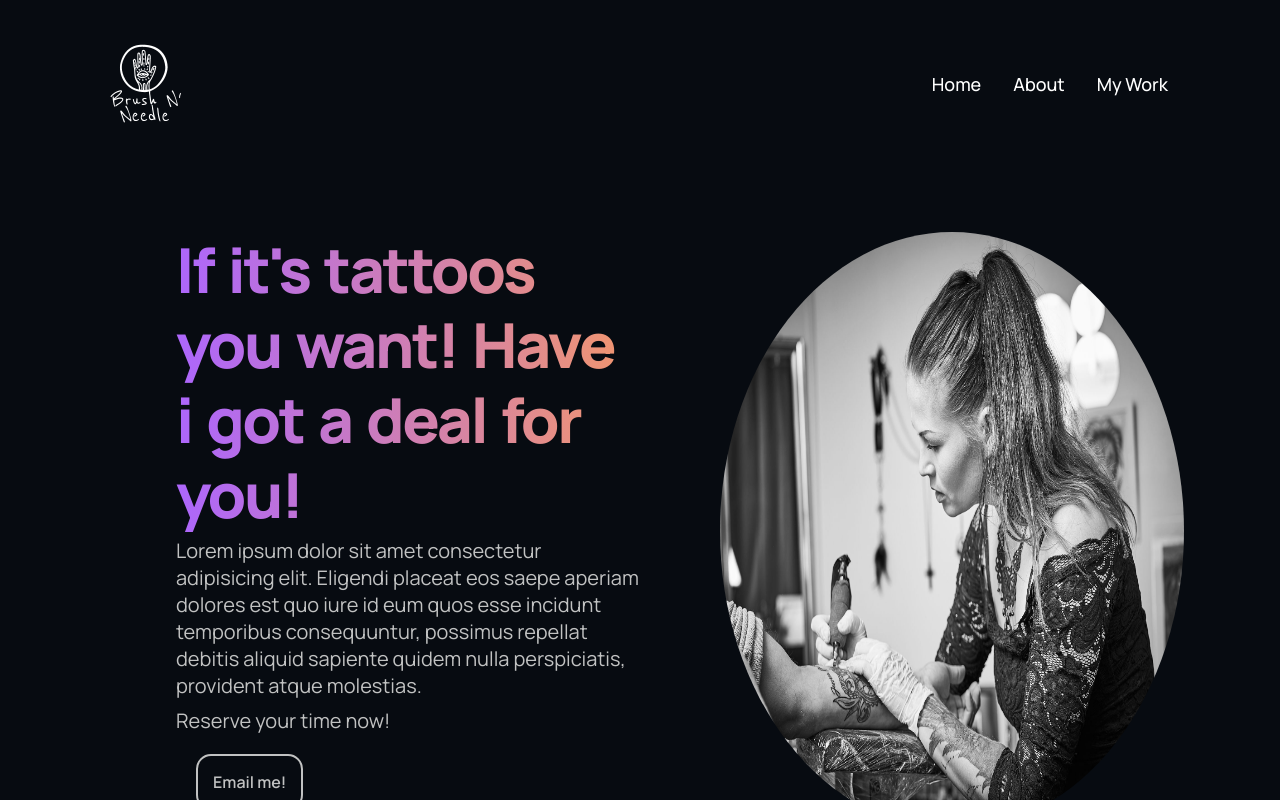
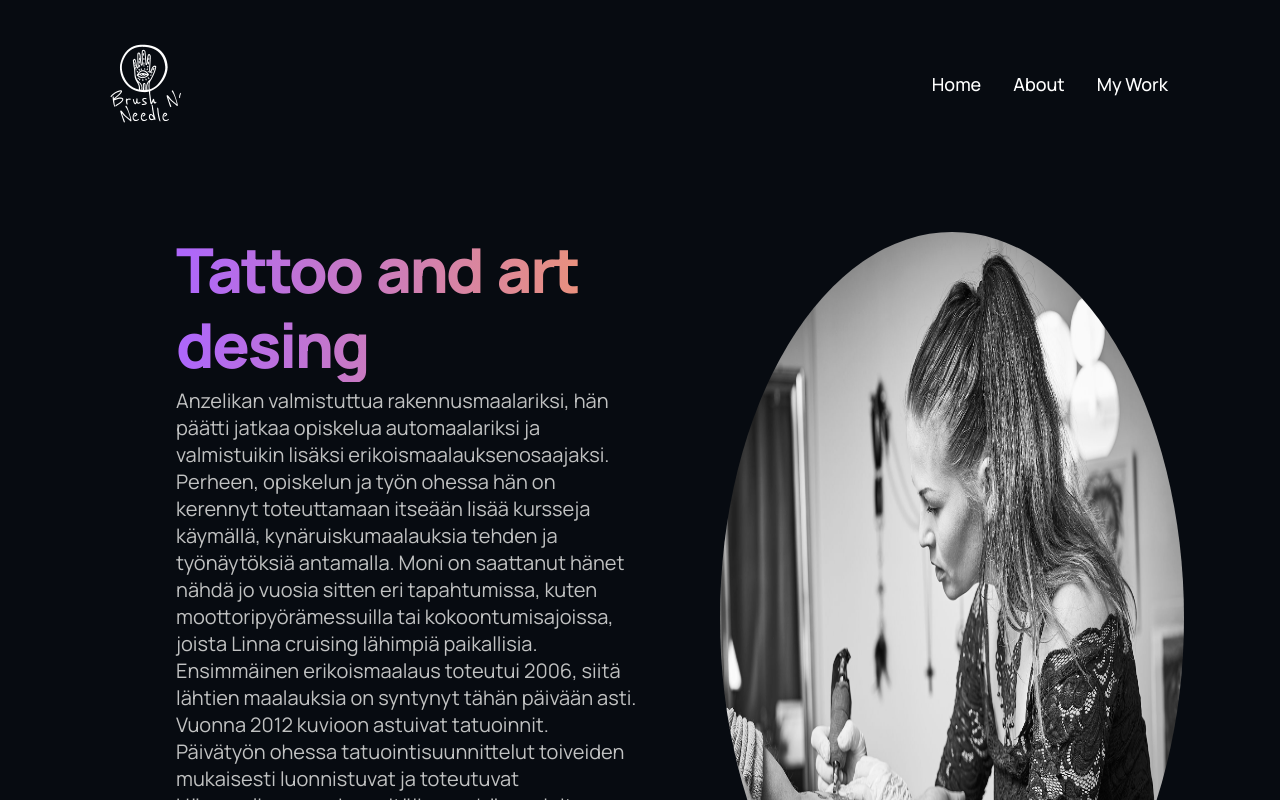
Before and after one commit to Zilthoid/ansku-app, a React (Create React App) app: page / in a window 1280 px wide. Shown: the top 800 px of the page. Built offline with nearby package versions, Linux system fonts and the light colour scheme.

Commit message:
fix text and social links

```diff
--- a/src/containers/footer/Footer.jsx
+++ b/src/containers/footer/Footer.jsx
@@ -8,9 +8,9 @@ const Footer = () => {
   return (
     <div className='social_container'>
       <div className='social_buttons'>
-        <a href='https://www.facebook.com' type='button' ><FiFacebook/></a>
-        <a href='https://www.instagram.com'><AiOutlineInstagram/></a>
-        <a href="https://www.youtube.com"><FiYoutube/></a>
+        <a href='https://www.facebook.com/DesignAnzelika' type='button' ><FiFacebook/></a>
+        <a href='https://www.instagram.com/designanzelika/'><AiOutlineInstagram/></a>
+        <a href="https://www.youtube.com/watch?v=dVxKBp6pEVw"><FiYoutube/></a>
       </div>
     </div>
   )
--- a/src/containers/header/Header.jsx
+++ b/src/containers/header/Header.jsx
@@ -7,13 +7,15 @@ const Header = () => {
     <div className='gpt3__header section__padding' id='home'>
       <div className='gpt3__header-content'>
 
-        <h1 className='gradient__text'>If it's tattoos you want! Have i got a deal for you!</h1>
-        <p>Lorem ipsum dolor sit amet consectetur adipisicing elit. Eligendi placeat eos saepe aperiam dolores est quo iure id eum quos esse incidunt temporibus consequuntur, possimus repellat debitis aliquid sapiente quidem nulla perspiciatis, provident atque molestias.</p>
+        <h1 className='gradient__text'>Tattoo and art desing</h1>
+        <p>Anzelikan valmistuttua rakennusmaalariksi, hän päätti jatkaa opiskelua automaalariksi ja valmistuikin lisäksi erikoismaalauksenosaajaksi. Perheen, opiskelun ja työn ohessa hän on kerennyt toteuttamaan itseään lisää kursseja käymällä, kynäruiskumaalauksia tehden ja työnäytöksiä antamalla. Moni on saattanut hänet nähdä jo vuosia sitten eri tapahtumissa, kuten moottoripyörämessuilla tai kokoontumisajoissa, joista Linna cruising lähimpiä paikallisia. Ensimmäinen erikoismaalaus toteutui 2006, siitä lähtien maalauksia on syntynyt tähän päivään asti. Vuonna 2012 kuvioon astuivat tatuoinnit.
+Päivätyön ohessa tatuointisuunnittelut toiveiden mukaisesti luonnistuvat ja toteutuvat Hämeenlinnassa.
+Lempitöikseen hän mainitsee realistiset muotokuvamaalaukset valokuvasta, sekä kaikenlaiset tatuointityylit.</p>
 
         <div className='gpt3__header-content__people'>
-          <p>Reserve your time now!</p>
+          <p>Varaa aika!</p>
       </div>
-      <a className='email-link' href="mailto:dummytext@gmail.com?">Email me!</a>
+      <a className='email-link' href="mailto:dummytext@gmail.com?">Ota yhteyttä!</a>
     </div>
   <div className='gpt3__header-image'>
     <img src={Port} alt="Port"/>
```
Also changed, not shown: 11 other files (tests, documents, lock files or other folders).
